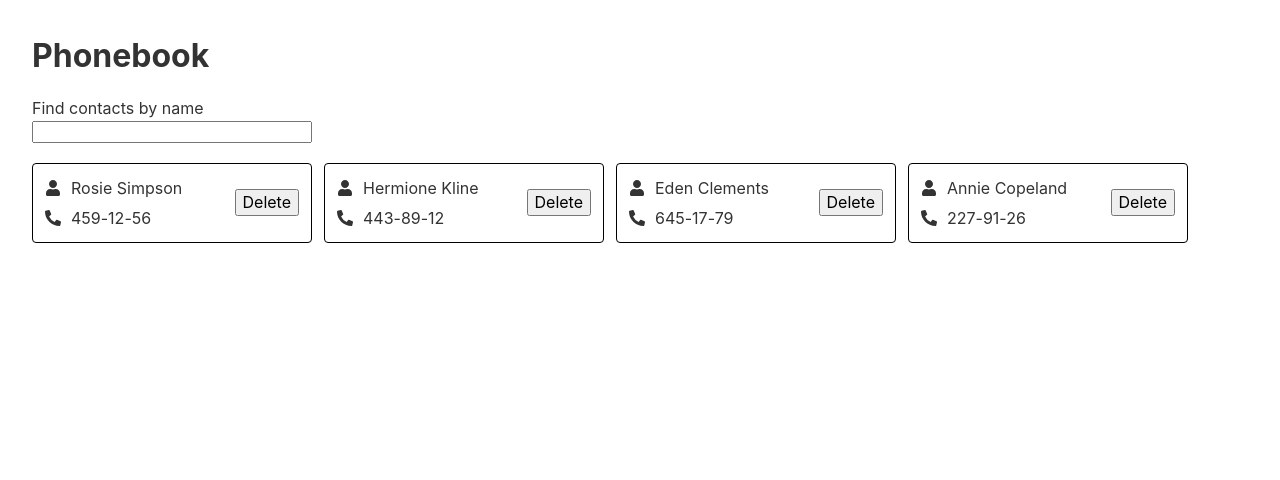
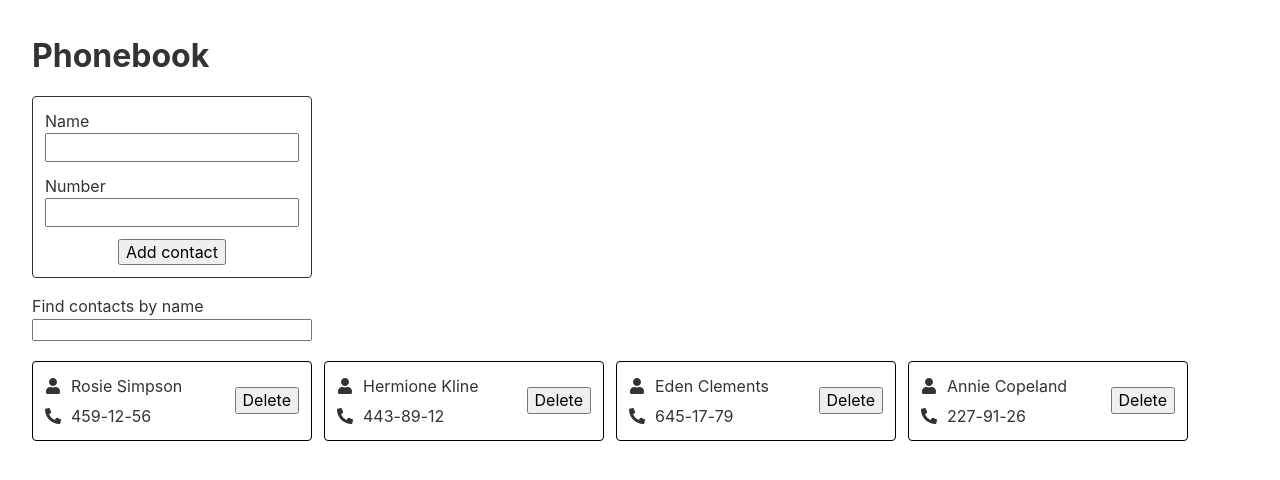
Before and after one commit to dmitrysdevfs/goit-react-hw-06, a React (Vite) app: page / in a window 1280 px wide. Shown: the top 480 px of the page. Built offline with nearby package versions, Linux system fonts and the light colour scheme.

Commit message:
Add contact form with Formik and validation

```diff
--- a/package.json
+++ b/package.json
@@ -10,10 +10,13 @@
     "preview": "vite preview"
   },
   "dependencies": {
+    "formik": "^2.4.6",
     "modern-normalize": "^3.0.1",
+    "nanoid": "^5.1.4",
     "react": "^19.0.0",
     "react-dom": "^19.0.0",
-    "react-icons": "^5.5.0"
+    "react-icons": "^5.5.0",
+    "yup": "^1.6.1"
   },
   "devDependencies": {
     "@eslint/js": "^9.19.0",
--- a/src/components/App/App.jsx
+++ b/src/components/App/App.jsx
@@ -2,6 +2,7 @@ import { useState } from 'react';
 import ContactList from '../ContactList/ContactList';
 import css from './App.module.css';
 import SearchBox from '../SearchBox/SearchBox';
+import ContactForm from '../ContactForm/ContactForm';
 
 const initialContacts = [
   { id: 'id-1', name: 'Rosie Simpson', number: '459-12-56' },
@@ -18,12 +19,19 @@ export default function App() {
     contact.name.toLowerCase().includes(filter.toLowerCase())
   );
 
+  const addContact = newContact => {
+    setContacts(prevContacts => {
+      return [...prevContacts, newContact];
+    });
+  };
+
   return (
     <div className={css.container}>
       <h1 className={css.title}>Phonebook</h1>
 
+      <ContactForm onAdd={addContact} />
+
       <SearchBox value={filter} onFilter={setFilter} />
-
       <ContactList items={visibleContacts} />
     </div>
   );
--- a/src/components/ContactForm/ContactForm.jsx
+++ b/src/components/ContactForm/ContactForm.jsx
@@ -0,0 +1,36 @@
+import { ErrorMessage, Field, Form, Formik } from 'formik';
+import { nanoid } from 'nanoid';
+import * as Yup from 'yup';
+import css from './ContactForm.module.css';
+
+const ContactSchema = Yup.object().shape({
+  name: Yup.string().min(3, 'Too Short!').max(50).required('Required'),
+  number: Yup.string().min(3, 'Too short!').max(50).required('Required'),
+});
+
+export default function ContactForm({ onAdd }) {
+  const handleSubmit = (values, actions) => {
+    onAdd(values);
+    actions.resetForm();
+  };
+
+  return (
+    <Formik
+      initialValues={{ id: nanoid(), name: '', number: '' }}
+      onSubmit={handleSubmit}
+      validationSchema={ContactSchema}
+    >
+      <Form className={css.form}>
+        <label className={css.label}>Name</label>
+        <Field className={css.input} type="text" name="name" />
+        <ErrorMessage className={css.error} component="p" name="name" />
+        <label className={css.label}>Number</label>
+        <Field className={css.input} type="phone" name="number" />
+        <ErrorMessage className={css.error} component="p" name="number" />
+        <button className={css.button} type="submit">
+          Add contact
+        </button>
+      </Form>
+    </Formik>
+  );
+}
--- /dev/null
+++ b/src/components/ContactForm/ContactForm.module.css
@@ -0,0 +1,30 @@
+.form {
+  display: flex;
+  flex-direction: column;
+  max-width: 280px;
+  gap: 12px;
+  padding: 12px;
+  border: 1px solid;
+  border-radius: 4px;
+  margin-bottom: 16px;
+}
+
+.label {
+  margin-bottom: -12px;
+}
+
+.input {
+  height: 1.8rem;
+  padding: 4px;
+}
+
+.button {
+  width: auto;
+  margin: 0 auto;
+}
+
+.error {
+  margin-top: -12px;
+  font-size: small;
+  color: orangered;
+}
```
Also changed, not shown: 1 other file (tests, documents, lock files or other folders).
